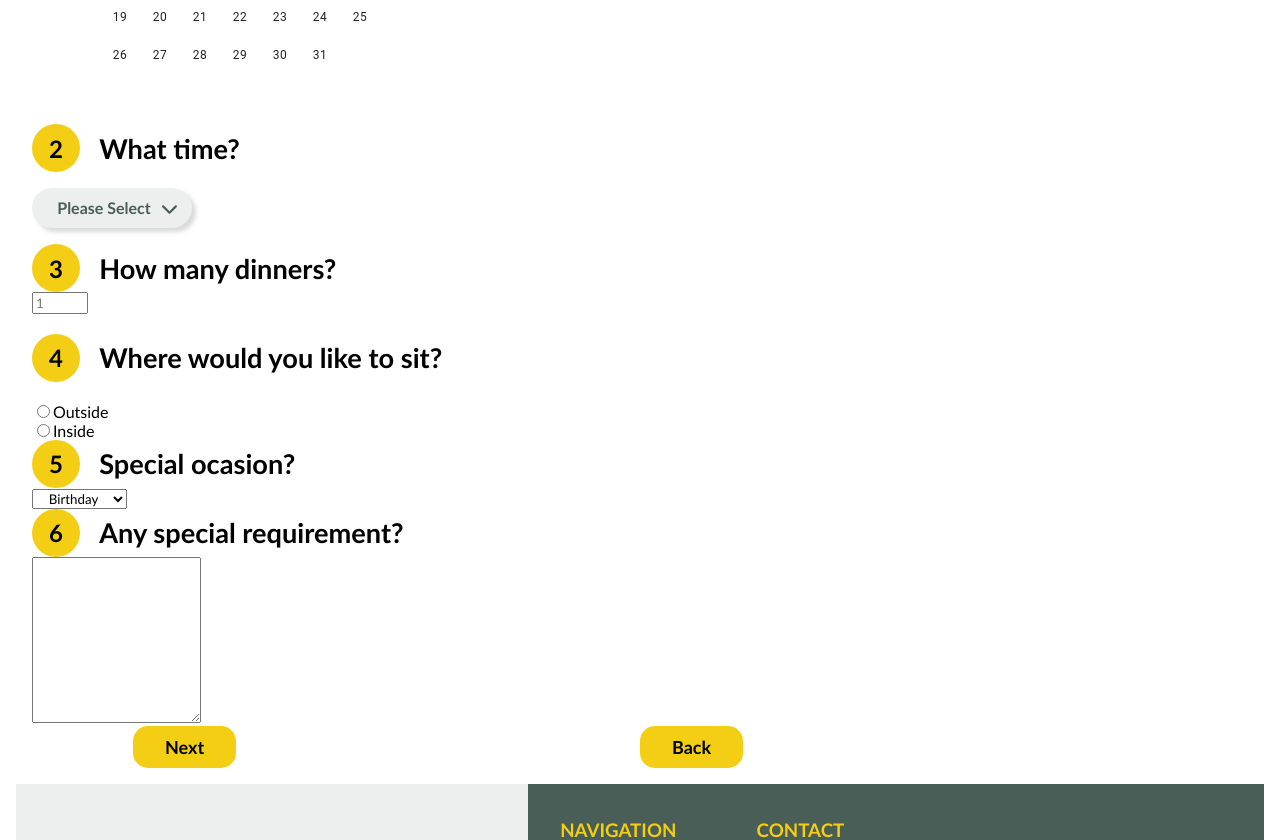
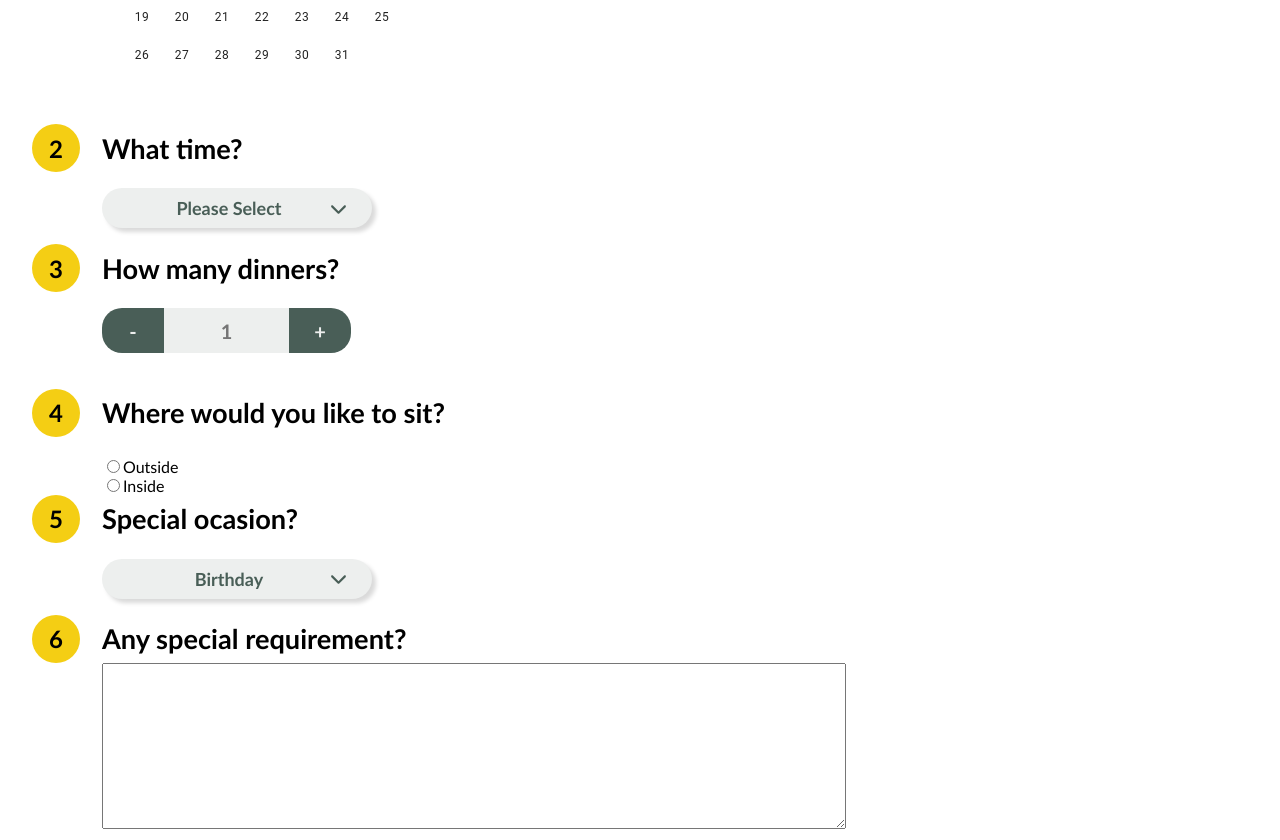
Before and after one commit to claceotto/little-lemon, a React (Create React App) app: page /reservation in a window 1280 px wide. Shown: the part 741-1581 px from the top of the page. Built offline with nearby package versions, Linux system fonts and the light colour scheme.

Commit message:
Continued to work on the form style. Improved my  grid

```diff
--- a/src/Components/Pages/Reservation/BookingForm/BookingForm.css
+++ b/src/Components/Pages/Reservation/BookingForm/BookingForm.css
@@ -1,6 +1,7 @@
 .reservation {
     display: grid;
-    grid-template-columns: repeat(12, 1fr);
+    /* grid-template-columns: repeat(12, 1fr); */
+    grid-template-columns: 70px repeat(11, 1fr);
     grid-template-rows: auto;
     margin: 1rem;
 }
@@ -25,17 +26,44 @@
     align-items: center;
 }
 
-.form-title {
+/* .form-title {
     display: flex;
     align-items: center;
     gap: 1.2rem;
 
+} */
+
+/* .form-title {
+    grid-column-start: 1;
+    grid-column-end: 12;
+} */
+
+.circle {
+    grid-column-start: 1;
+    grid-column-end: 1;
+    align-self: center;
 }
 
-.date, .time, .guests, .sitting, .ocasion, .special-req {
+.res-title {
+    grid-column-start: 2;
+    grid-column-end: 12;
+    align-self: center;
+}
+
+.grid-2 {
+    grid-column-start: 2;
+    grid-column-end: auto;
+}
+
+.text-area {
+    grid-column-start: 2;
+    grid-column-end: 8;
+    margin-bottom: 2rem;
+}
+/* .grid-1, .date, .time, .guests, .sitting, .ocasion, .special-req {
     grid-column-start: 1;
-    grid-column-end: 9;
-}
+    grid-column-end: 12;
+} */
 
 .nextbtn {
     grid-column-start: 2;
@@ -48,9 +76,10 @@
 }
 
 .drop-down {
-    margin: 1rem 0rem; /* top and bottom | left and right */
+    display: flex;
+    margin: 1rem 0rem 1rem 0rem; /* top | right | bottom | left */
     padding: 0.5rem 1rem 0.5rem 0; /* top | right | bottom | left */
-    min-width: 160px;
+    min-width: 180px;
     appearance: none; /*This will remove the standard arrow*/
     background-image: url(../../../../../public/images/chevron-down-solid-green.svg);
     background-repeat: no-repeat;
@@ -58,21 +87,24 @@
     background-color: #EDEFEE;
     background-position: 90%;
     color: #495E57;
-    font-size: 16px;
+    font-size: 18px;
     font-weight: bold;
     line-height: 24px;
     text-align: center;
     border: none;
     border-radius: 20px;
     box-shadow: 4px 4px 4px #00000026;
-    border-radius: 20px;
     max-width: 270px;
+    grid-column-start: 2;
+    grid-column-end: auto;
+
+
 }
 
 option {
     background-color: #EDEFEE;
     color: #495E57;
-    font-size: 16px;
+    font-size: 18px;
     font-weight: bold;
     /* line-height: 60px; */
     text-align: center;
@@ -83,3 +115,61 @@ option {
     background-image: url(../../../../../public/images/chevron-down-solid-white.svg);
     color: #ffffff;
 }
+
+.styled-counter {
+    display: flex;
+    flex-direction: row;
+    justify-content: flex-start;
+    align-items: stretch;
+    margin: 1rem 0rem 1rem 0rem; /* top | right | bottom | left */
+    height: 45px;
+    grid-column-start: 2;
+    grid-column-end: auto;
+}
+
+.number-counter {
+    padding: 0.5rem 0; /* top and bottom | left and right */
+    min-width: 125px;
+    background-color: #EDEFEE;
+    color: #495E57;
+    font-size: 20px;
+    font-weight: bold;
+    /* line-height: 24px; */
+    text-align: center;
+    border: none;
+    /* border-radius: 20px; */
+    /* box-shadow: 4px 4px 4px #00000026; */
+    max-width: 270px;
+}
+
+.number-counter-btn {
+    padding: 0.5rem 0; /* top and bottom | left and right */
+    min-width: 62px;
+    background-color: #495E57;
+    color: #EDEFEE ;
+    font-size: 20px;
+    font-weight: bold;
+    /* line-height: 24px; */
+    text-align: center;
+    border: none;
+    /* border-radius: 20px; */
+    /* box-shadow: 4px 4px 4px #00000026; */
+    max-width: 270px;
+}
+
+.btn-left {
+    border-bottom-left-radius: 20px;
+    border-top-left-radius: 20px;
+}
+
+.btn-right {
+    border-top-right-radius: 20px;
+    border-bottom-right-radius: 20px ;
+}
+
+/* Chrome, Safari, Edge, Opera */
+input::-webkit-outer-spin-button,
+input::-webkit-inner-spin-button {
+  -webkit-appearance: none;
+  margin: 0;
+}
--- a/src/Components/Pages/Reservation/BookingForm/BookingForm.js
+++ b/src/Components/Pages/Reservation/BookingForm/BookingForm.js
@@ -12,28 +12,29 @@ export default function BookingForm() {
   }, []);
   return (
     <form className="reservation">
-      <div className="date">
-        <div className="form-title">
+      {/* <div className="date"> */}
+      {/* <div className="form-title"> */}
       <span className="circle">1</span>
       <label htmlFor="res-date" className="res-title">
         When?
       </label>
-        </div>
+      {/* </div> */}
+      <div className="grid-2">
         <Calendar />
       </div>
-      <div className="time">
-        <div className="form-title">
+      {/* </div> */}
+
+      {/* <div className="time"> */}
+      {/* <div className="form-title"> */}
       <span className="circle">2</span>
       <label htmlFor="res-time" className="res-title">
         What time?
       </label>
-        </div>
+      {/* </div> */}
       <select
         name="res-time"
         id="res-time"
-          className={`drop-down ${
-            !!reservationTime ? "has-value-selected" : ""
-          }`}
+        className={`drop-down ${!!reservationTime ? "has-value-selected" : ""}`}
         required
         value={reservationTime}
         onChange={handleReservationTimeChange}
@@ -45,21 +46,36 @@ export default function BookingForm() {
         <option value="20">20:00</option>
         <option value="21">21:00</option>
       </select>
-      </div>
-      <div className="guests">
-        <div className="form-title">
+      {/* </div> */}
+
+      {/* When adding form control to "guests add funtion to the buttons to add or substract guests" */}
+      {/* <div className="guests"> */}
+      {/* <div className="form-title"> */}
       <span className="circle">3</span>
       <label for="guests" className="res-title">
         How many dinners?{" "}
       </label>
+      {/* </div> */}
+      <div className="styled-counter">
+        <button className="number-counter-btn btn-left">-</button>
+        <input
+          type="number"
+          placeholder="1"
+          min="1"
+          max="10"
+          id="guests"
+          className="number-counter"
+        />
+        <button className="number-counter-btn btn-right">+</button>
       </div>
-        <input type="number" placeholder="1" min="1" max="10" id="guests" />
-      </div>
-      <div className="sitting">
-        <div className="form-title">
+      {/* </div> */}
+
+      {/* <div className="sitting"> */}
+      {/* <div className="form-title"> */}
       <span className="circle">4</span>
       <p className="res-title">Where would you like to sit?</p>
-        </div>
+      {/* </div> */}
+      <div className="grid-2">
         <div>
           <input type="radio" id="html" name="sittingPlace" value="outside" />
           <label htmlFor="outside">Outside</label>
@@ -69,34 +85,39 @@ export default function BookingForm() {
           <label htmlFor="inside">Inside</label>
         </div>
       </div>
-      <div className="ocasion">
-        <div className="form-title">
+      {/* </div> */}
+
+      {/* <div className="ocasion"> */}
+      {/* <div className="form-title"> */}
       <span className="circle">5</span>
       <label htmlFor="occasion" className="res-title">
         Special ocasion?
       </label>
-        </div>
-        <select id="occasion">
+      {/* </div> */}
+      <select id="occasion" className="drop-down">
         <option>Birthday</option>
         <option>Anniversary</option>
         <option>Engagement</option>
         <option>Work party</option>
         <option>Other</option>
       </select>
-      </div>
-      <div className="special-req">
-        <div className="form-title">
+      {/* </div> */}
+
+      {/* <div className="special-req"> */}
+      {/* <div className="form-title"> */}
       <span className="circle">6</span>
       <label htmlFor="specialRequirements" className="res-title">
         Any special requirement?
       </label>
-        </div>
+      {/* </div> */}
       <textarea
         id="specialRequirements"
         name="specialRequirements"
         rows="10"
+        className="text-area"
       />
-      </div>
+      {/* </div> */}
+
       <div className="nextbtn">
         <Button btext={"Next"} />
       </div>
--- a/src/Components/Pages/Reservation/BookingForm/Calendar.css
+++ b/src/Components/Pages/Reservation/BookingForm/Calendar.css
@@ -1,5 +1,5 @@
 .MuiDateCalendar-root {
-    margin: 0rem 0rem 0rem 3rem; /* top | right | bottom | left */
+    margin: 0rem 0rem 0rem 0rem; /* top | right | bottom | left */
 }
 
 .MuiPickersDay-root.Mui-selected {
@@ -21,3 +21,7 @@
 .MuiButtonBase-root-MuiPickersDay-root.Mui-selected:hover {
     background-color: #495E57;
 }
+
+.MuiPickersCalendarHeader-root {
+    margin-left: 0rem;
+}
```
Also changed, not shown: src/App.css (+0 -36 lines), public/images/chevron-down-solid.svg (deleted). Lines whose indentation alone changed are shown as unchanged.
